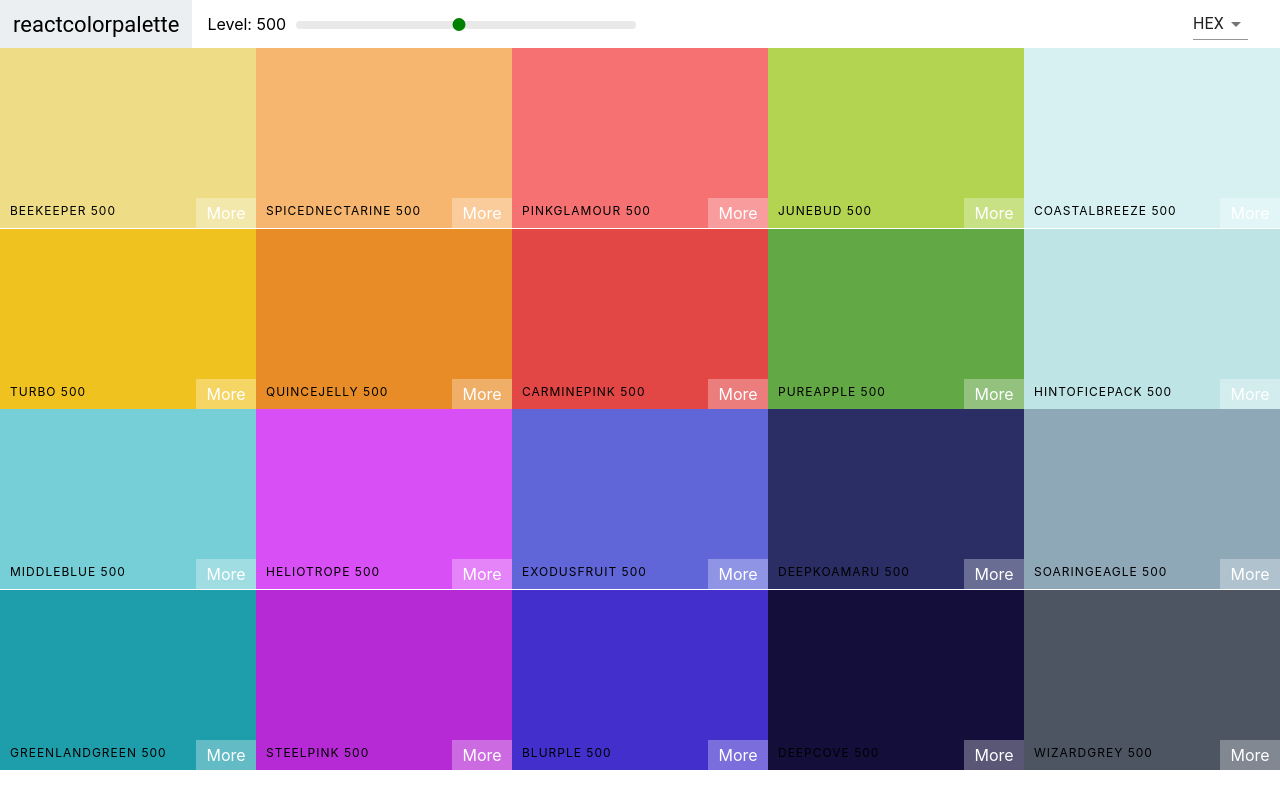
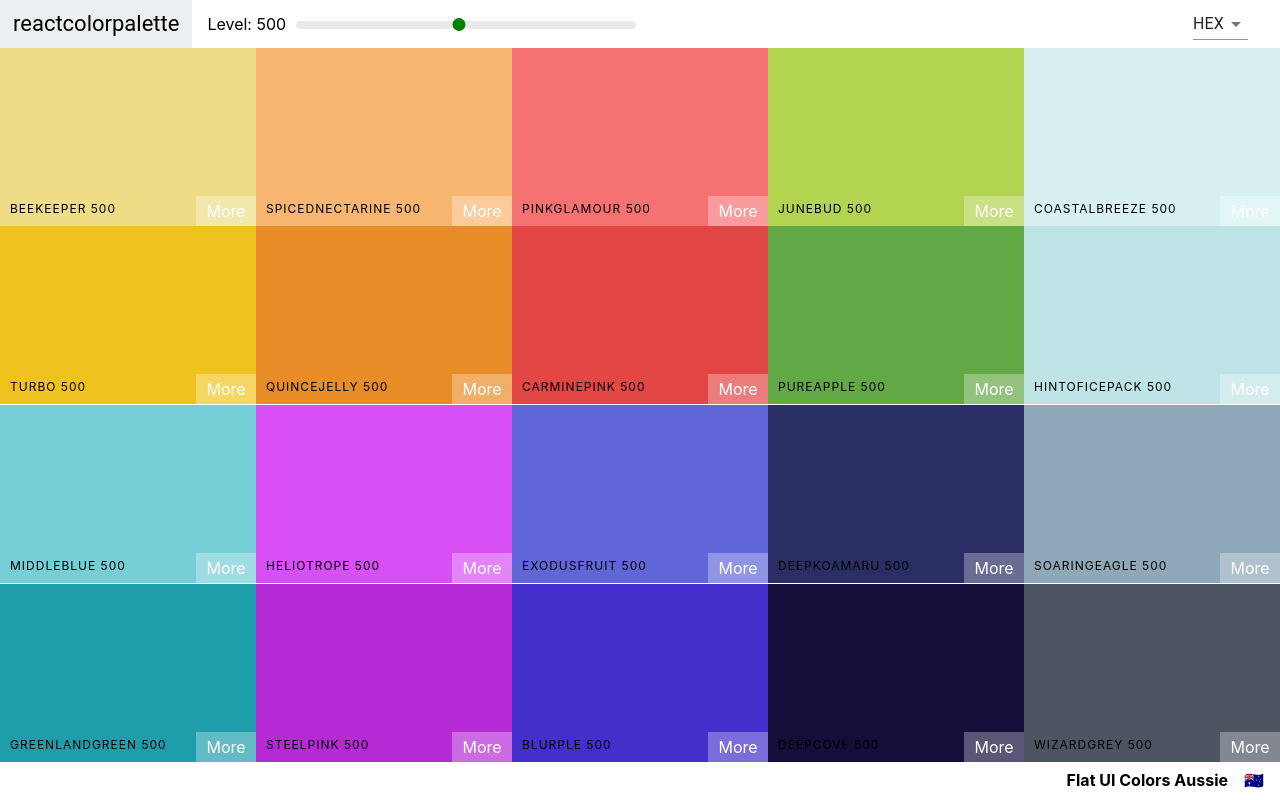
Before and after one commit to MichaelOgunsanmi/reactColorPalette, a React (Create React App) app: page / in a window 1280 px wide. Built offline with nearby package versions, Linux system fonts and the light colour scheme.

Commit message:
Added the palette footer along with its styling

```diff
--- a/src/Palette.css
+++ b/src/Palette.css
@@ -1,9 +1,25 @@
 .Palette {
   height: 100vh;
+  display: flex;
+  flex-direction: column;
 }
 
 .Palette-colors {
   height: 90%;
 }
 
+.Palette-footer {
+  background-color: white;
+  height: 5vh;
+  display: flex;
+  justify-content: flex-end;
+  align-items: center;
+  font-weight: bold;
+}
+
+.emoji {
+  font-size: 1rem;
+  margin: 0 1rem;
+}
+
 /*# sourceMappingURL=Palette.css.map */
--- a/src/Palette.js
+++ b/src/Palette.js
@@ -10,20 +10,22 @@
 const Palette = (props) => {
     const [level, setLevel] = useState(500);
     const [format, setFormat] = useState("hex");
-    const {colors} = props.palette;
+    const {colors, paletteName, emoji} = props.palette;
 
     const changeLevel = newLevel => {setLevel(newLevel)};
 
     const changeColorFormat = selectedFormat => {setFormat(selectedFormat)};
 
-    const colorBoxes = colors[level].map( color => <ColorBox backgroundColor={color[format]} name={color.name}/>);
+    const colorBoxes = colors[level].map( color => <ColorBox backgroundColor={color[format]} name={color.name} key={color.id}/>);
 
     return (
         <div className={'Palette'}>
             <Navbar level={level} changeLevel={changeLevel} changeColorFormat={changeColorFormat} />
-            {/*Navbar Here*/}
             <div className="Palette-colors">{colorBoxes}</div>
-            {/*Footer eventually*/}
+            <footer className={'Palette-footer'}>
+                {paletteName}
+                <span className={'emoji'}>{emoji}</span>
+            </footer>
         </div>
     );
 };
--- a/src/Palette.sass
+++ b/src/Palette.sass
@@ -1,5 +1,19 @@
 .Palette
   height: 100vh
+  display: flex
+  flex-direction: column
 
 .Palette-colors
   height: 90%
+
+.Palette-footer
+  background-color: white
+  height: 5vh
+  display: flex
+  justify-content: flex-end
+  align-items: center
+  font-weight: bold
+
+.emoji
+  font-size: 1rem
+  margin: 0 1rem
```
Also changed, not shown: 1 other file (tests, documents, lock files or other folders).
